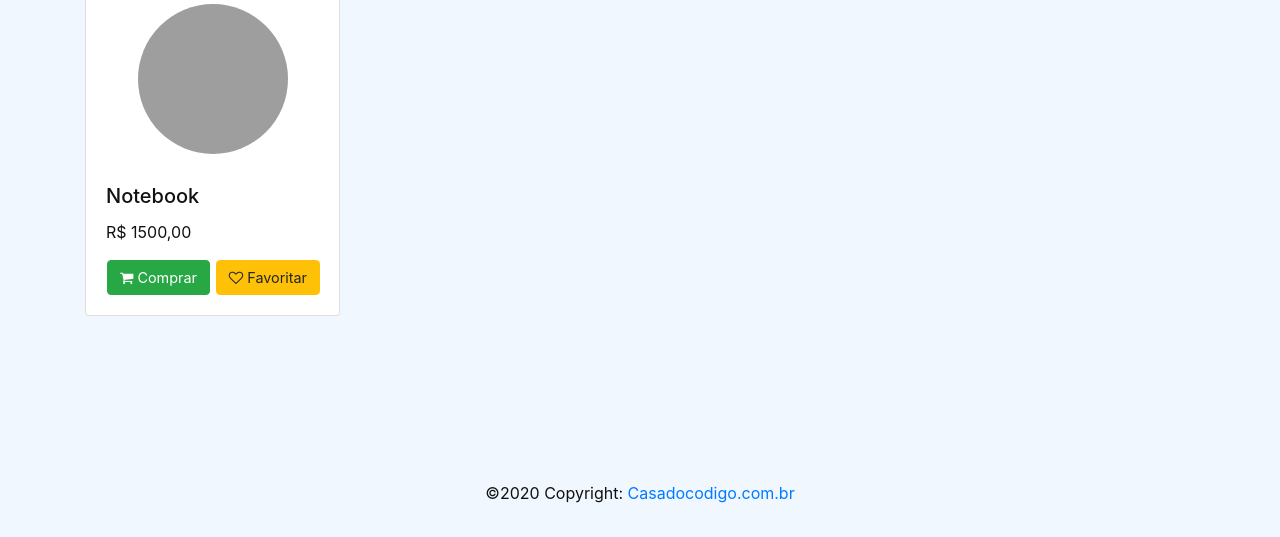
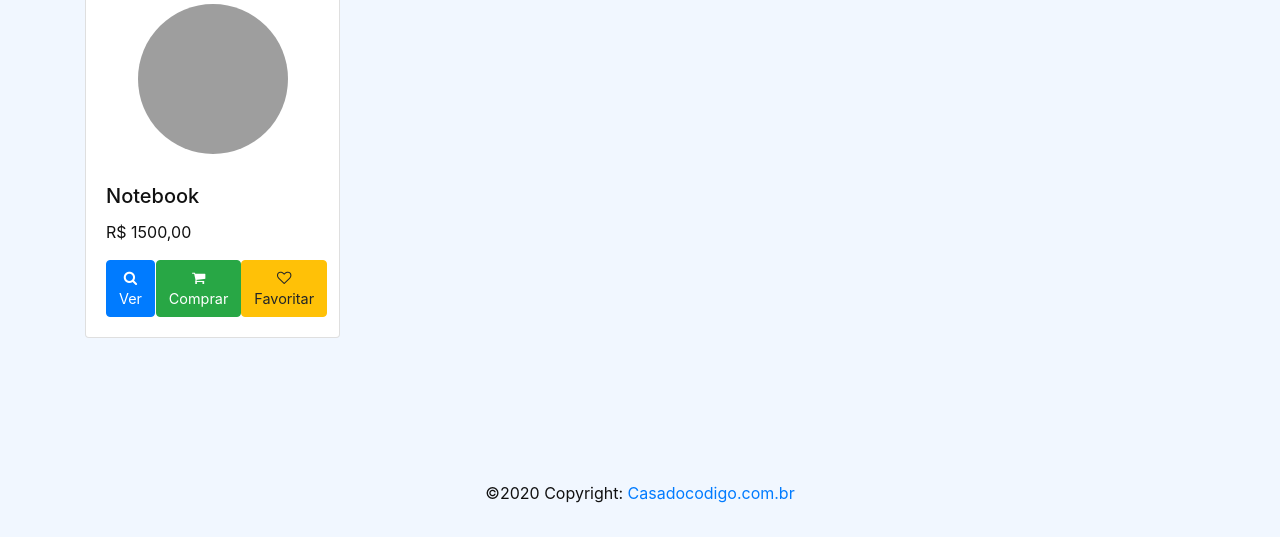
Before and after one commit to Dt-Luna/Loja, a Django app: page / in a window 1280 px wide. Shown: the part 279-816 px from the top of the page. Run offline with Django 4.2, Linux system fonts and the light colour scheme; data comes from the database, SQL or seed files in the repository; some libraries are stand-ins or nearby versions; grey boxes are pictures that could not be loaded.

Commit message:
ajuestes finais na home

```diff
--- a/loja/templates/home/home.html
+++ b/loja/templates/home/home.html
@@ -34,6 +34,9 @@
                         <h5 class="card-title">{{ prod.Produto }}</h5>
                         <p class="card-text">R$ {{ prod.preco }}</p>
                         <div class="d-flex justify-content-between">
+                            <a href="{% url 'details_produto' prod.id %}" class="btn btn-primary btn-card">
+                                <i class="fa fa-search"></i> Ver
+                            </a>
                             <form method="post" action="{% url 'add_to_cart' prod.id %}">
                                 {% csrf_token %}
                                 <button type="submit" class="btn btn-success btn-card"><i class="fa fa-shopping-cart"></i> Comprar</button>
```
